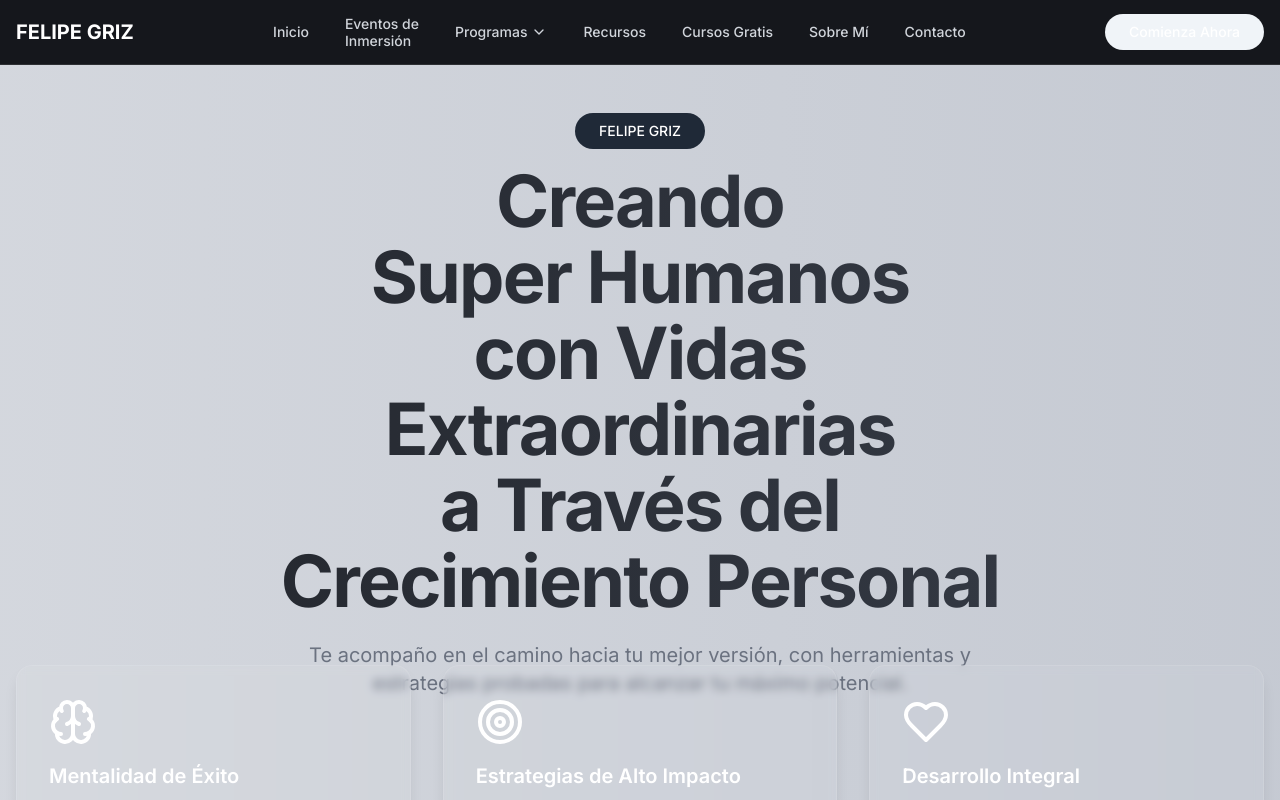
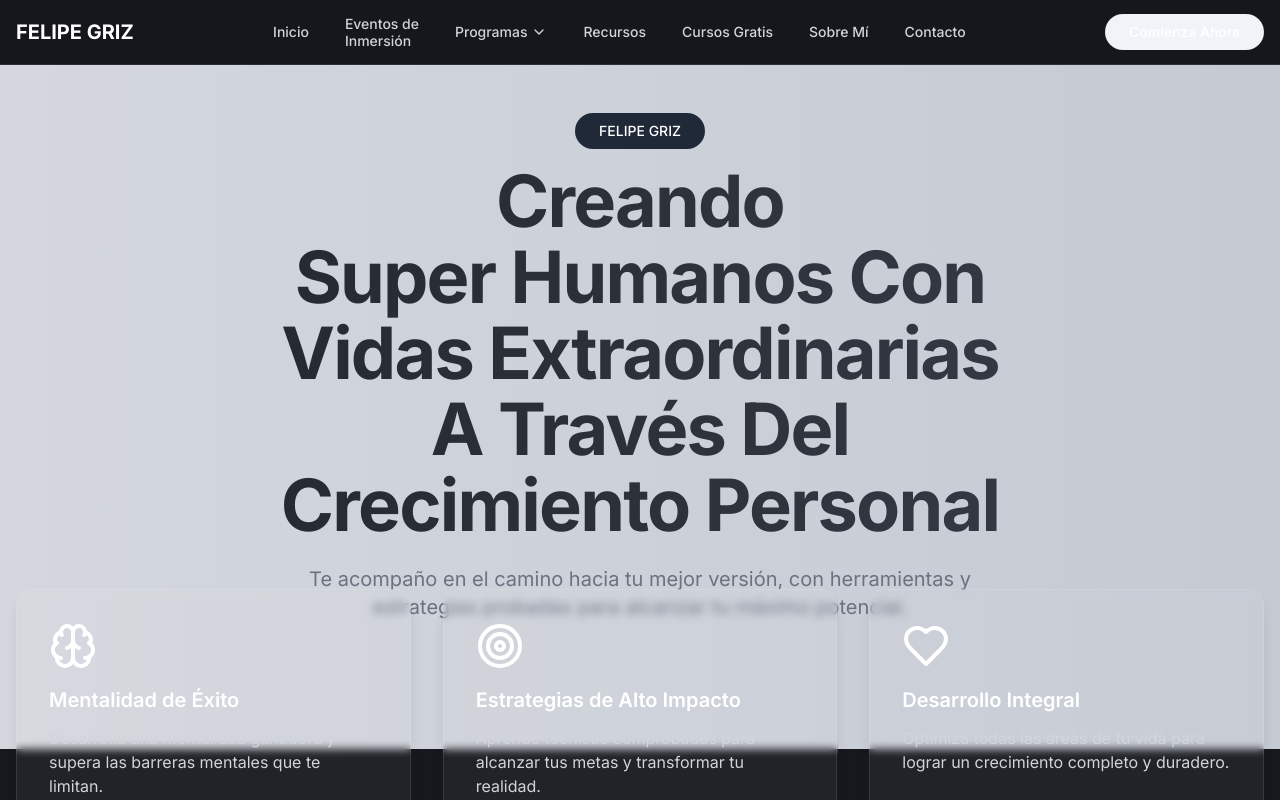
Before and after one commit to felipegriz/radiant-mind-path, a React (Vite) app: page / in a window 1280 px wide. Shown: the top 800 px of the page. Built offline with nearby package versions, Linux system fonts and the light colour scheme.

Commit message:
Update hero section headline
Updated the headline in the hero section to display the text across multiple lines as specified in the prompt.

```diff
--- a/src/pages/Index.tsx
+++ b/src/pages/Index.tsx
@@ -1,4 +1,3 @@
-
 import { motion } from "framer-motion";
 import { Brain, Target, Heart, ChevronDown } from "lucide-react";
 import {
@@ -90,10 +89,9 @@ const Index = () => {
             </span>
             <h1 className="text-5xl md:text-7xl font-bold tracking-tight text-gradient flex flex-col gap-1">
               <span>Creando</span>
-              <span>Super Humanos</span>
-              <span>con Vidas</span>
-              <span>Extraordinarias</span>
-              <span>a Través del</span>
+              <span>Super Humanos Con</span>
+              <span>Vidas Extraordinarias</span>
+              <span>A Través Del</span>
               <span>Crecimiento Personal</span>
             </h1>
             <p className="text-xl text-gray-500 max-w-3xl mx-auto pt-2">
```
